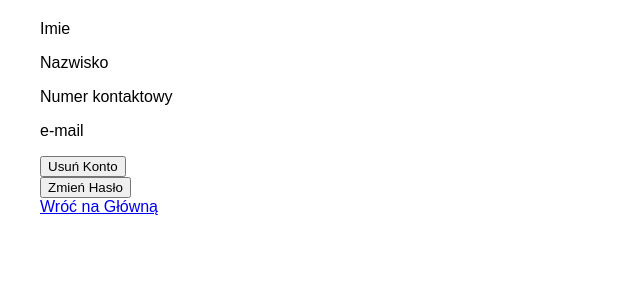
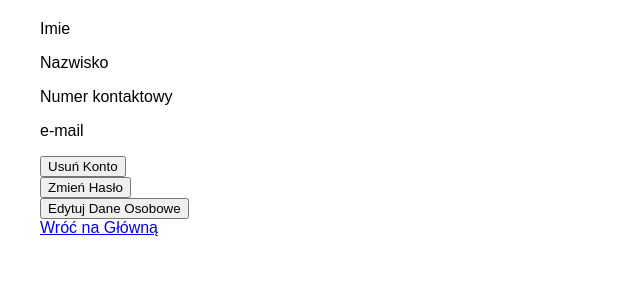
Before and after one commit to Janadzi/StronaProjekt, a PHP site: page /page_profil.php in a window 1280 px wide. Shown: the top 300 px of the page, without its empty margins (0-640 px from the left). Run offline with PHP 8.4, Linux system fonts and the light colour scheme; the visitor is signed in with stand-in values (Sample User, id 1); data comes from the database, SQL or seed files in the repository.

Commit message:
Guziczek do strony z danymi

```diff
--- a/page_profil.php
+++ b/page_profil.php
@@ -81,6 +81,9 @@
     <form action="page_update_password.php"  method="post">
     <input type="submit" name="update_password" value="Zmień Hasło">
     </form>
+    <form action="page_dane_osobowe.php"  method="post">
+    <input type="submit" name="update_userdata" value="Edytuj Dane Osobowe">
+    </form>
     <a href="index.php">Wróć na Główną<a>
 </body>
 </html>
```
